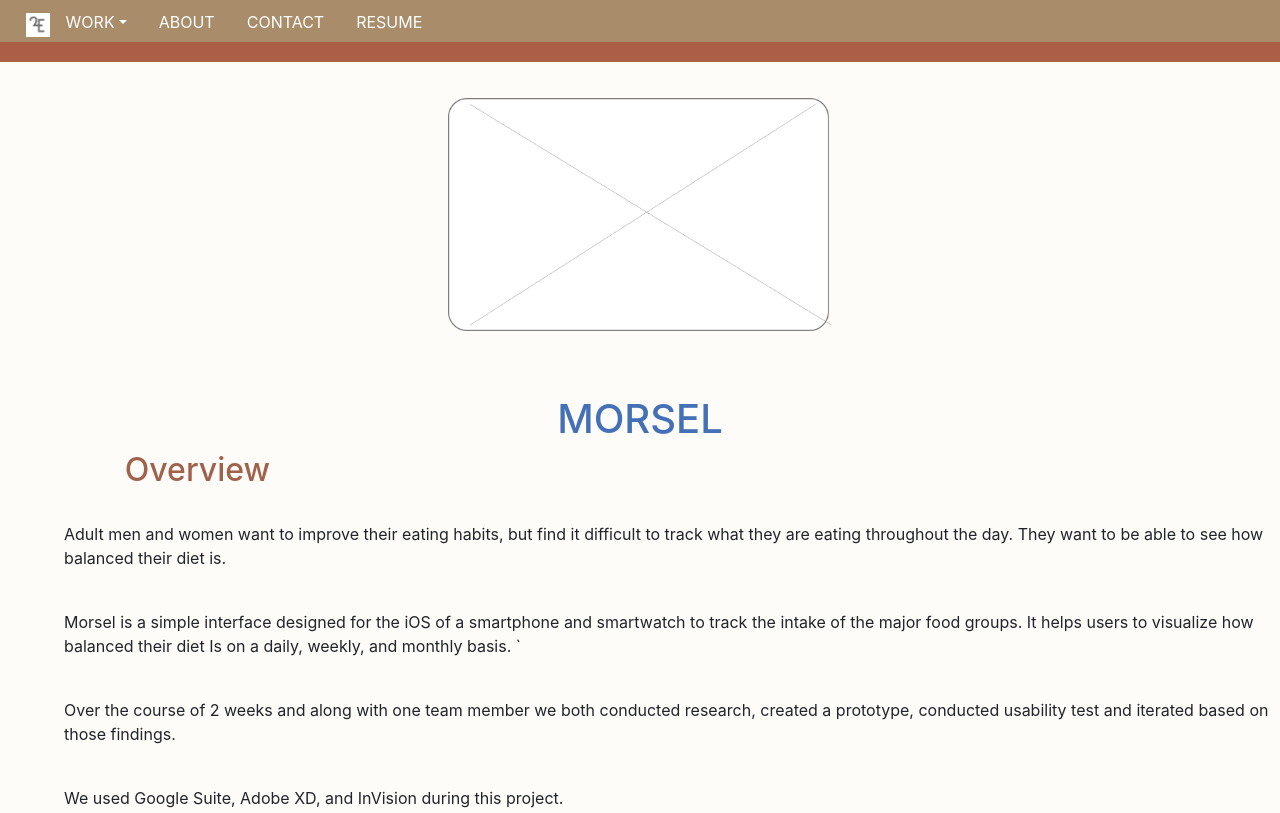
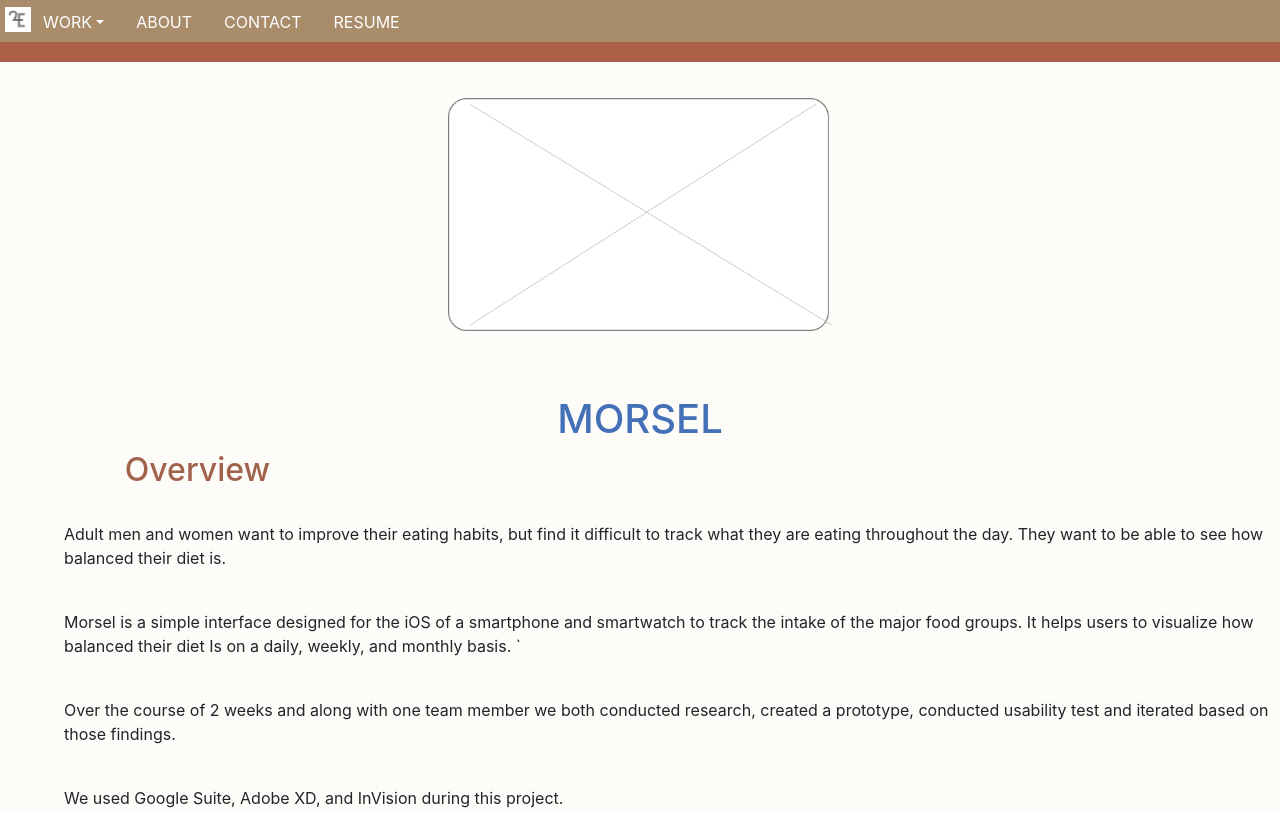
Before and after one commit to kryschtal/UX_UI_HW_20, a plain HTML site: page index.html in a window 1280 px wide. Shown: the top 813 px of the page. Drawn offline with nearby package versions, Linux system fonts and the light colour scheme.

Commit message:
updated links  & padding

```diff
--- a/css/style.css
+++ b/css/style.css
@@ -216,9 +216,9 @@ footer {
 }
 
 .logo {
-    height: 40%;
-    margin-top: 1%;
-    margin-left: 2%;
+    height: 60%;
+    margin-top: 25%;
+    margin-left: 20%;
 }
 
 .card-header {
--- a/index.html
+++ b/index.html
@@ -10,7 +10,7 @@
   <nav>
 
   <ul class="nav">
-    <img src="images/logo.png" class="logo">
+    <a href="https://kryschtal.github.io/UX_UI_HW_19/"><img src="images/logo.png" class="logo"></a>
     <li class="nav-item">
       <a class="nav-link dropdown-toggle" data-toggle="dropdown" href="https://kryschtal.github.io/UX_UI_HW_19/" role="button" aria-haspopup="true" aria-expanded="false">WORK</a>
     <div class="dropdown-menu">
```
